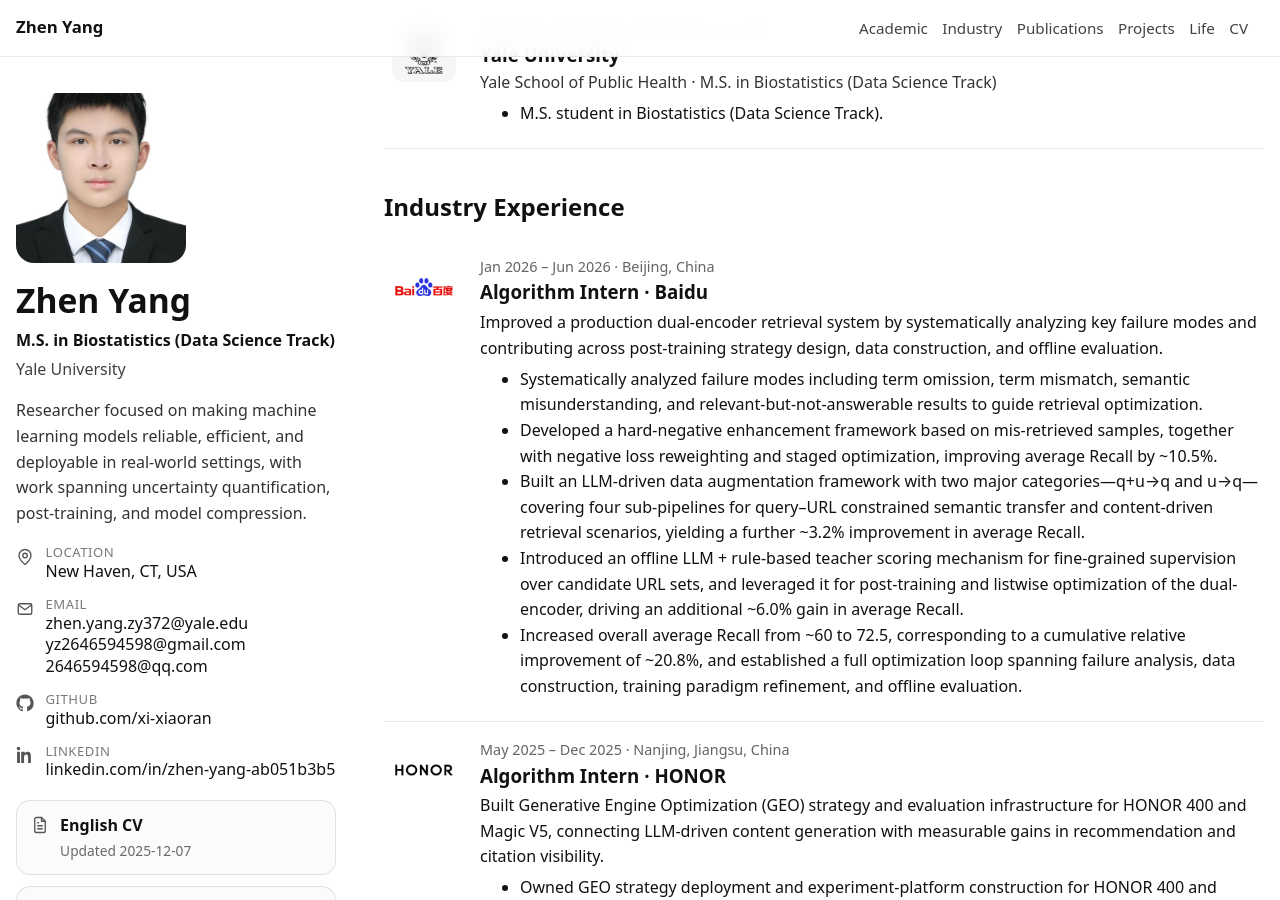
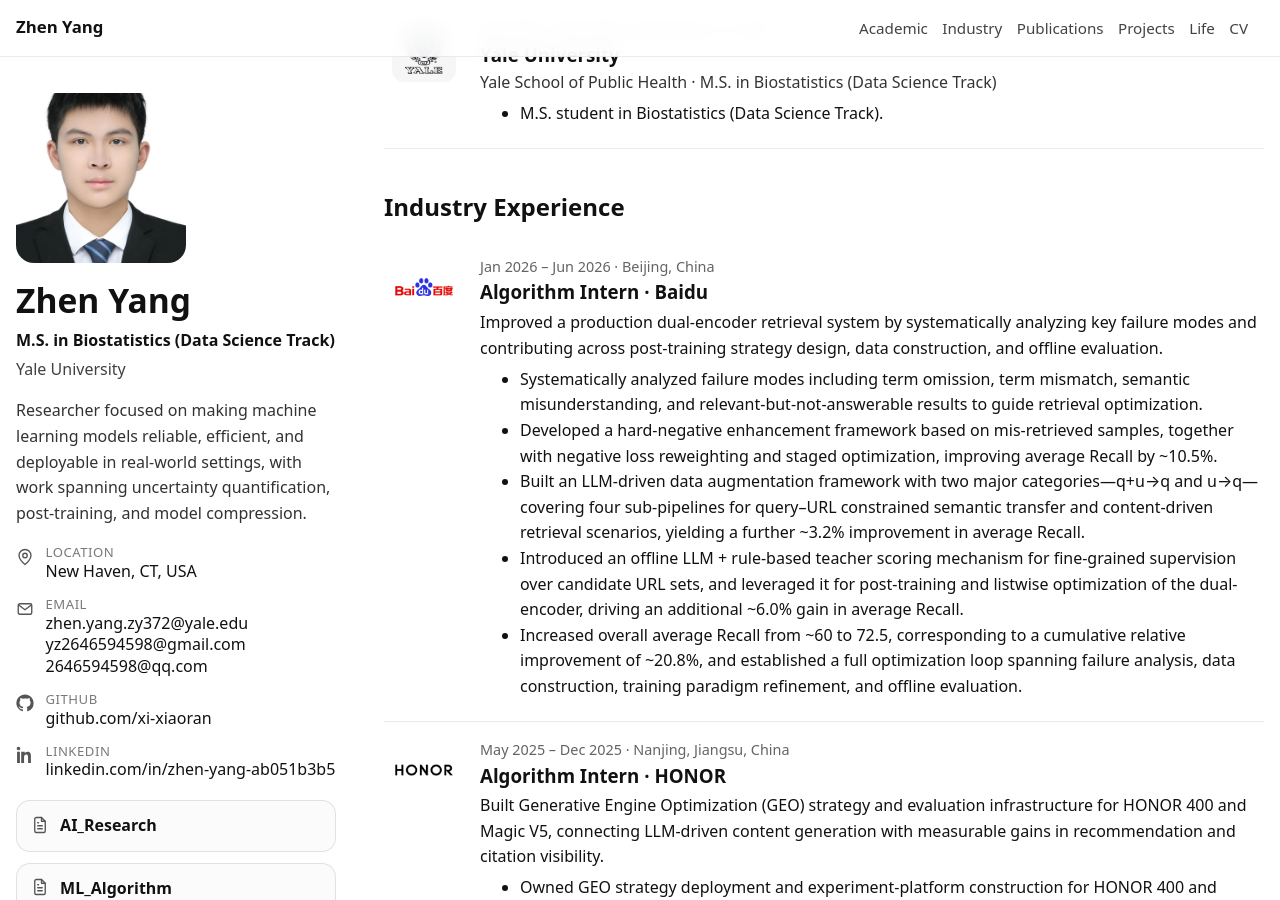
Before and after one commit to xi-xiaoran/xi-xiaoran.github.io, a Jekyll site: the page built from index.md, in a window 1280 px wide and 900 px high, scrolled down 559 px. Built offline with Jekyll 4.4.1, drawn with Linux system fonts in a browser that asks for light colours; comment, search, counter and statistics services are not loaded; some of the changed text lies outside the part shown.

Commit message:
Add tailored 2027 resumes

```diff
--- a/_data/navigation.yml
+++ b/_data/navigation.yml
@@ -10,4 +10,4 @@ main:
   - title: "Life"
     url: "/#life-updates"
   - title: "CV"
-    url: "/files/CV_English.pdf"
+    url: "/files/Zhen_Yang_2027_AI_Research.pdf"
--- a/_includes/custom-home.html
+++ b/_includes/custom-home.html
@@ -71,7 +71,8 @@
       </div>
 
       <div class="profile-link-group">
-        <a class="profile-link-card" href="{{ cv.english.file | relative_url }}">
+        {% for r in cv.resumes %}
+          <a class="profile-link-card" href="{{ r.file | relative_url }}">
             <span class="profile-contact-icon" aria-hidden="true">
               <svg viewBox="0 0 24 24" fill="none" stroke="currentColor" stroke-width="1.8" stroke-linecap="round" stroke-linejoin="round">
                 <path d="M14 2H7a2 2 0 0 0-2 2v16a2 2 0 0 0 2 2h10a2 2 0 0 0 2-2V7z"></path>
@@ -81,27 +82,9 @@
                 <path d="M9 9h1"></path>
               </svg>
             </span>
-          <span>
-            <span class="profile-link-title">English CV</span>
-            <span class="profile-link-sub">Updated {{ cv.english.updated }}</span>
-          </span>
+            <span class="profile-link-title">{{ r.label }}</span>
           </a>
-
-        <a class="profile-link-card" href="{{ cv.chinese.file | relative_url }}">
-          <span class="profile-contact-icon" aria-hidden="true">
-            <svg viewBox="0 0 24 24" fill="none" stroke="currentColor" stroke-width="1.8" stroke-linecap="round" stroke-linejoin="round">
-              <path d="M14 2H7a2 2 0 0 0-2 2v16a2 2 0 0 0 2 2h10a2 2 0 0 0 2-2V7z"></path>
-              <path d="M14 2v5h5"></path>
-              <path d="M9 13h6"></path>
-              <path d="M9 17h6"></path>
-              <path d="M9 9h1"></path>
-            </svg>
-          </span>
-          <span>
-            <span class="profile-link-title">中文简历</span>
-            <span class="profile-link-sub">Updated {{ cv.chinese.updated }}</span>
-          </span>
-        </a>
+        {% endfor %}
       </div>
     </div>
   </aside>
```
Also changed, not shown: _data/home_cv.yml (+9 -8 lines), 4 other files. Lines whose indentation alone changed are shown as unchanged.
